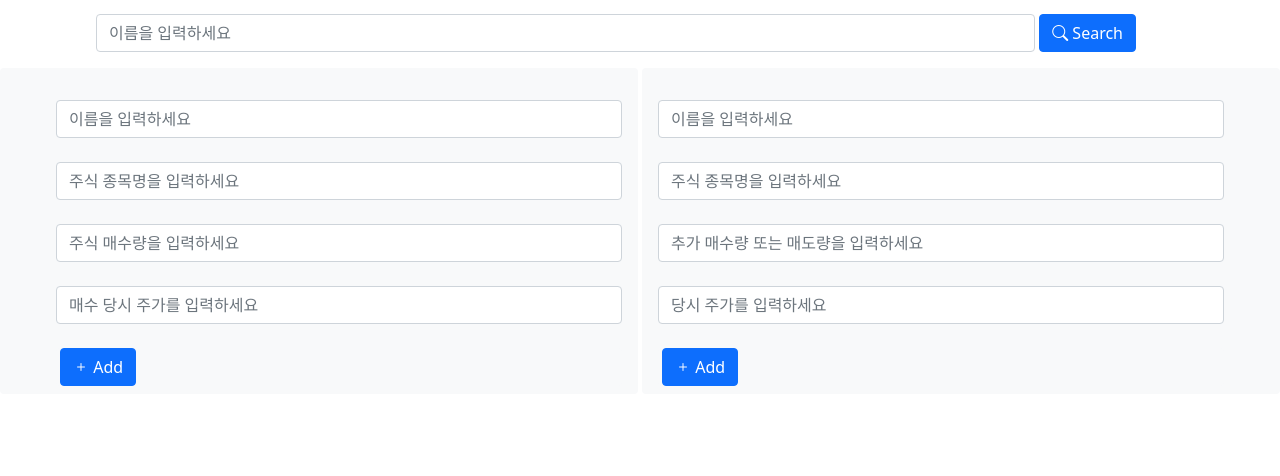
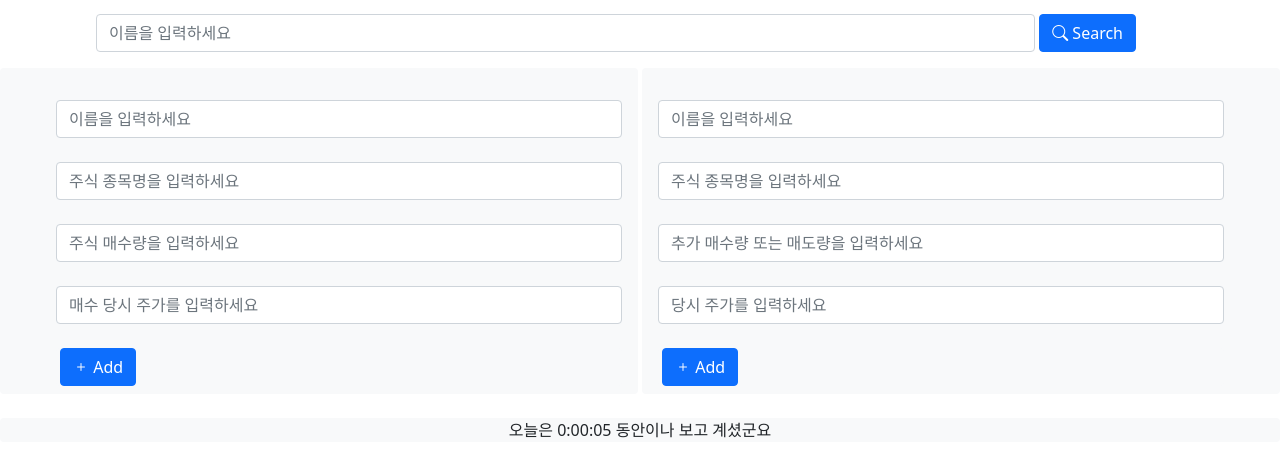
Before and after one commit to be9904/OSS_Collab, a website: page index.html in a window 1280 px wide. Shown: the part 84-560 px from the top of the page. Drawn offline with nearby package versions, Linux system fonts and the light colour scheme.

Commit message:
timer finished

```diff
--- a/index.html
+++ b/index.html
@@ -153,6 +153,9 @@
               </div>
             </div>
           </div>
+          <div class="flex-grow-1 bg-light rounded-2 mt-4" style = "text-align:center;">
+            오늘은 <label id ="hours">0</label>:<label id="minutes">00</label>:<label id="seconds">00</label> 동안이나 보고 계셨군요
+        </div>
         </div>
 
 
@@ -162,6 +165,32 @@
             crossorigin="anonymous"
         ></script>
         <script>
+            var hoursLabel = document.getElementById("hours");
+            var minutesLabel = document.getElementById("minutes");
+            var secondsLabel = document.getElementById("seconds");
+            var totalSeconds = 0;
+            setInterval(setTime, 1000);
+
+            function setTime() {
+                ++totalSeconds;
+                secondsLabel.innerHTML = pad(totalSeconds % 60);
+                if(pad(parseInt(totalSeconds / 60)) >= 60){
+                    minutesLabel.innerHTML = pad(parseInt((totalSeconds / 60) % 60));
+                    hoursLabel.innerHTML = pad(parseInt((totalSeconds / 60) / 60));
+                } else{
+                    minutesLabel.innerHTML = pad(parseInt(totalSeconds / 60));
+                    hoursLabel.innerHTML = 0;
+                }
+            }
+
+            function pad(val) {
+                var valString = val + "";
+                if (valString.length < 2) {
+                    return "0" + valString;
+                } else {
+                    return valString;
+                }
+            }
             /* JS Code */
         </script>
     </body>
```
